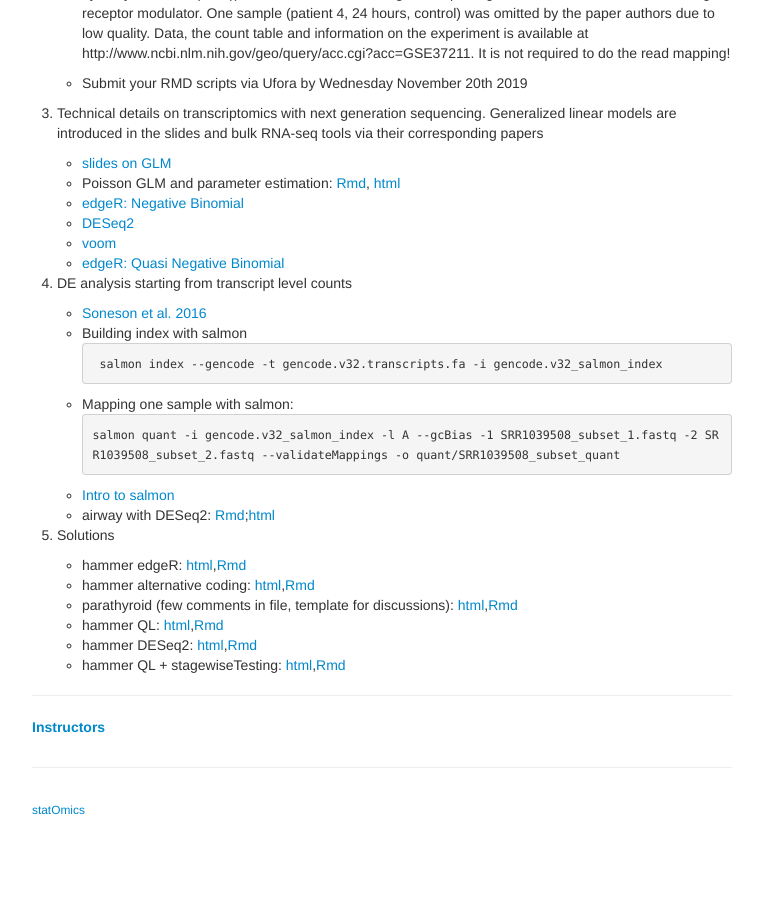
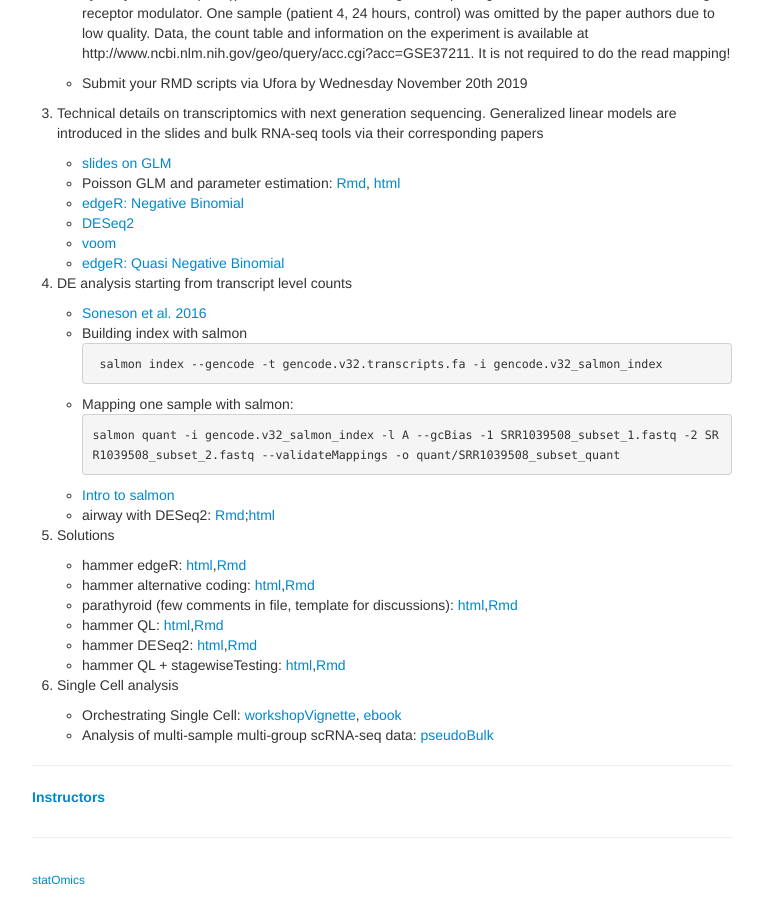
Before and after one commit to statOmics/SGA2019, a Jekyll site: the page built from index.md, in a window 1280 px wide and 900 px high, scrolled down 2191 px. Shown: the whole window, without its empty margins (258-1021 px from the left). Built offline with Jekyll 4.4.1, drawn with Linux system fonts in a browser that asks for light colours; before the commit the page ends 3021 px from its top, so only the background shows below that.

Commit message:
SingleCell RNA-seq

```diff
--- a/index.md
+++ b/index.md
@@ -130,6 +130,12 @@ salmon quant -i gencode.v32_salmon_index -l A --gcBias -1 SRR1039508_subset_1.fa
     - hammer QL + stagewiseTesting:
     [html](assets/hammer_quasi_stagewise.html),[Rmd](https://raw.githubusercontent.com/statOmics/SGA2019/gh-pages/assets/hammer_quasi_stagewise.Rmd)
 
+5. Single Cell analysis
+
+    - Orchestrating Single Cell: [workshopVignette](http://biocworkshops2019.bioconductor.org.s3-website-us-east-1.amazonaws.com/page/OSCABioc2019__OSCABioc2019/), [ebook](https://osca.bioconductor.org)
+    - Analysis of multi-sample
+multi-group scRNA-seq data:  [pseudoBulk](http://biocworkshops2019.bioconductor.org.s3-website-us-east-1.amazonaws.com/page/muscWorkshop__vignette/)
+
 
 
 
```
